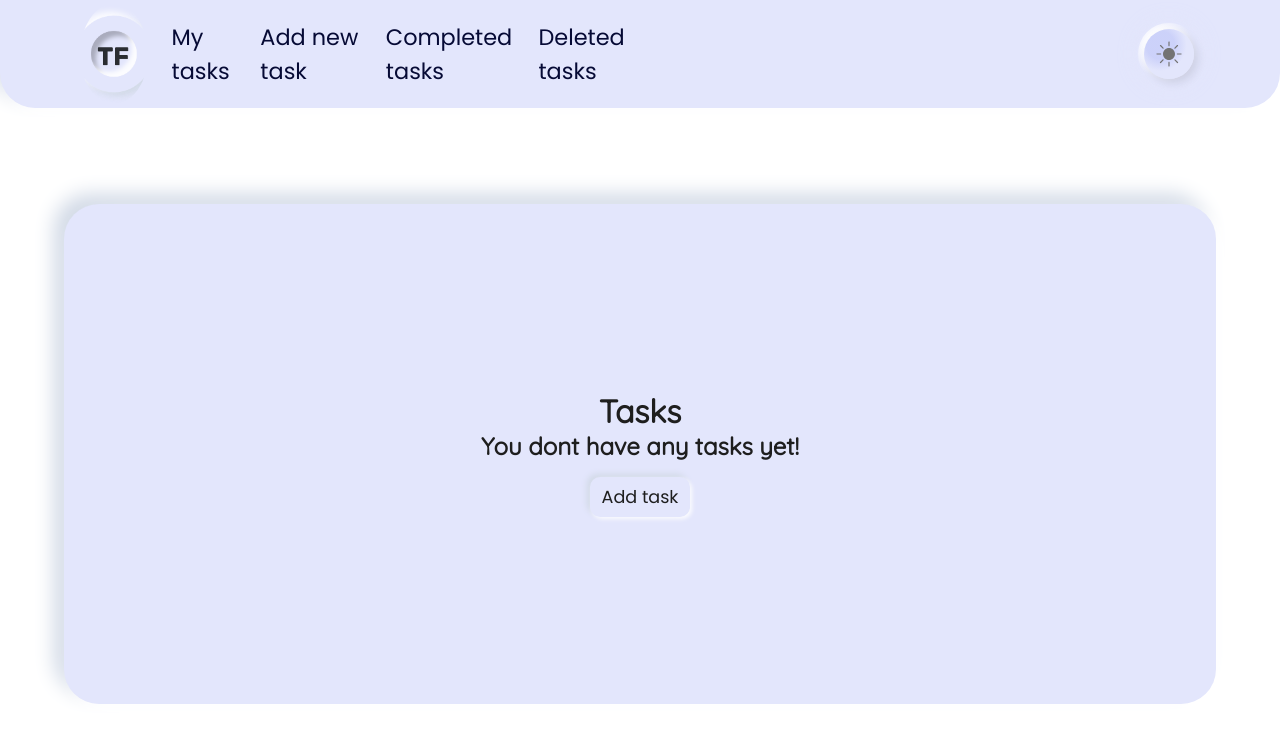
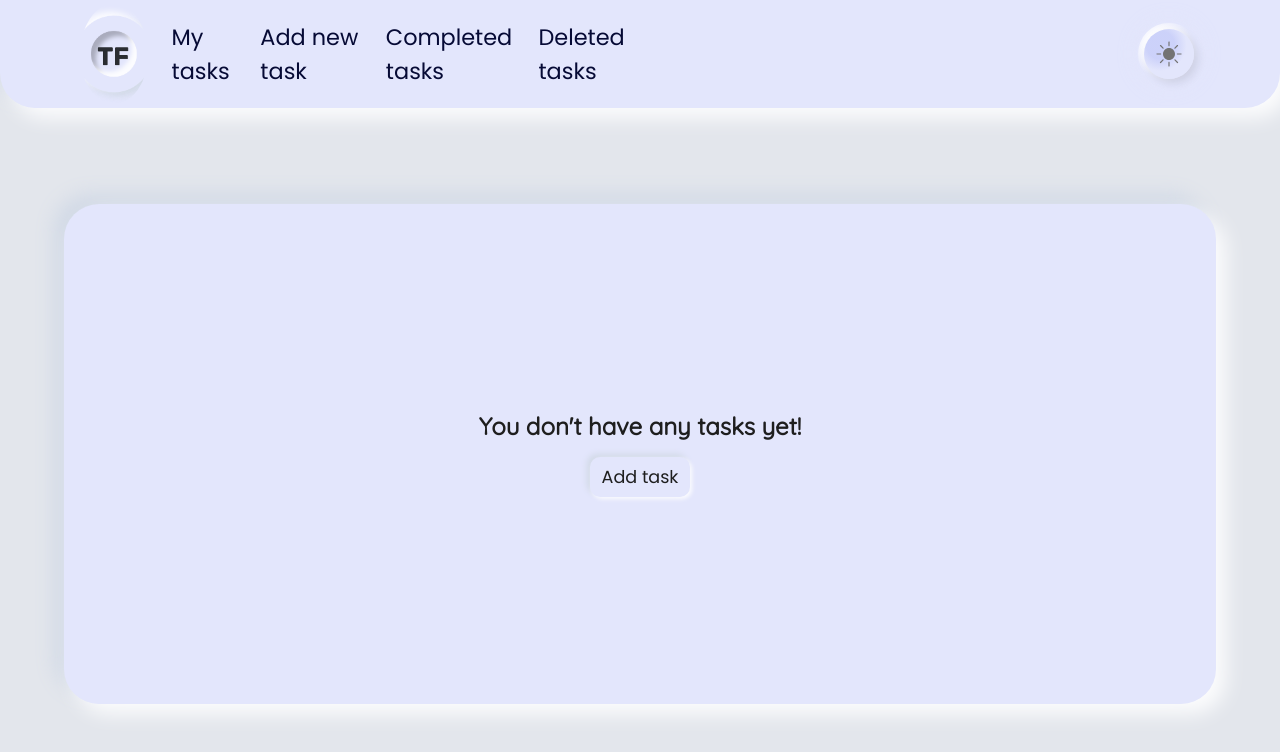
Before and after one commit to vlad113chepurko/Taskify, a React (Vite) app: page /tasks in a window 1280 px wide. Shown: the top 752 px of the page. Built offline with nearby package versions, Linux system fonts and the light colour scheme.

Commit message:
Added localstorage

```diff
--- /dev/null
+++ b/src/components/TaskItem.tsx
@@ -0,0 +1,45 @@
+import '@pages/todo/styles/_Tasks.scss';
+import { useEffect } from 'react';
+import useTasksStore from "@store/useTasksStore";
+import { useNavigate } from 'react-router-dom';
+
+const TaskItem = () => {
+  const { setTasks, removeTask, tasks } = useTasksStore();
+  const navigate = useNavigate();
+
+  useEffect(() => {
+    const tasksFromStorage = localStorage.getItem("tasks");
+
+    if (tasksFromStorage) {
+      const parsedTasks = JSON.parse(tasksFromStorage);
+      setTasks(parsedTasks);
+    }
+  }, []);
+
+
+  return (
+    <div className='tasks__container'>
+      {tasks.length > 0 ? (
+        tasks.map((task) => (
+          <div
+            key={task.id}
+            className='tasks__items-wrapper'
+          >
+            <div className='tasks__item'>
+              <input type="checkbox" />
+              <h3>{task.title}</h3>
+            </div>
+            <button onClick={() => removeTask(task.id)}>Remove</button>
+          </div>
+        ))
+      ) : (
+        <div className='tasks__list'>
+          <h2>You don't have any tasks yet!</h2>
+        </div>
+      )}
+      <button onClick={() => navigate('/add')}>Add task</button>
+    </div>
+  );
+};
+
+export default TaskItem;
--- a/src/pages/todo/NewTask.tsx
+++ b/src/pages/todo/NewTask.tsx
@@ -2,20 +2,21 @@ import './styles/_Tasks.scss';
 import { useForm } from 'react-hook-form';
 import { yupResolver } from '@hookform/resolvers/yup';
 import {nanoid} from 'nanoid';
+import { useNavigate } from 'react-router-dom';
 import type { TaskFormData } from "../../types/Todo";
 import type { Task } from "../../types/Todo";
 import useModalStore from "@store/useModalStore";
 import ModalWindow from "@components/ModalWindow";
 import useTasksStore from "@store/useTasksStore";
 import * as yup from 'yup';
+import {useEffect} from "react";
 
 const scheme = yup.object({
   title: yup.string().required("Title is required"),
-  description: yup.string().required("Description is required"),
 })
 
 const NewTask = () => {
-  const setTasks = useTasksStore((state) => state.setTasks);
+  const { setTasks, tasks  } = useTasksStore();
   const {
     register,
     handleSubmit,
@@ -24,16 +25,28 @@ const NewTask = () => {
     resolver: yupResolver(scheme),
   })
 
+  const navigate = useNavigate();
+
   const { setModal, visible }  = useModalStore();
+
+  useEffect (() => {
+    setModal("", false);
+  }, [])
 
   const onSubmit = (data: TaskFormData) => {
     const newTask: Task = {
       ...data,
       id: nanoid(),
-    }
-    setTasks([newTask])
-    setModal("New to-do was added!", true );
-  }
+    };
+
+    const updatedTasks = [...tasks, newTask];
+    setTasks(updatedTasks);
+    localStorage.setItem('tasks', JSON.stringify(updatedTasks));
+
+    setModal("New to-do was added!", true);
+    navigate("/tasks");
+  };
+
 
   return (
     <div className="tasks__wrapper">
@@ -42,18 +55,11 @@ const NewTask = () => {
           New Task
         </h1>
         <section className={"tasks__form-section"}>
-          <label htmlFor="title">{errors.title?.message || "Enter title"}</label>
+          <label htmlFor="title">{errors.title?.message || "Enter task"}</label>
           <input
             id="title"
             className={errors.title && 'error__input'}
             {...register('title')} />
-        </section>
-        <section className={"tasks__form-section"}>
-          <label htmlFor="description">{errors.description?.message || "Enter description"}</label>
-          <input
-            id="description"
-            className={errors.description && 'error__input'}
-            {...register('description')} />
         </section>
         <button type="submit">Add task</button>
         {visible && (
--- a/src/pages/todo/Tasks.tsx
+++ b/src/pages/todo/Tasks.tsx
@@ -1,34 +1,12 @@
 import "./styles/_Tasks.scss";
-import { useNavigate } from "react-router-dom";
-import useTasksStore from "@store/useTasksStore";
+import TaskItem from '@components/TaskItem';
 
 const Tasks = () => {
-  const tasks = useTasksStore((state) => state.tasks);
-  const navigate = useNavigate();
   return (
     <div className={"tasks__wrapper"}>
-      <div className={"tasks__container"}>
-        <h1>Tasks</h1>
-        {tasks.length > 0 ? (
-          tasks.map((task) => {
-            return (
-              <div key={task.id}>
-                <h3>{task.title}</h3>
-                <p>{task.description}</p>
-              </div>
-            )
-          })
-        ) : (
-          <div className={"tasks__list"}>
-            <h2>
-              You dont have any tasks yet!
-            </h2>
-            <button onClick={() => navigate('/add')}>Add task</button>
-          </div>
-        )}
-      </div>
+     <TaskItem />
     </div>
-  );
+  )
 };
 
 export default Tasks;
--- a/src/pages/todo/styles/_tasks-wrapper.scss
+++ b/src/pages/todo/styles/_tasks-wrapper.scss
@@ -16,11 +16,16 @@
   height: auto;
   @include flex-center(column);
   gap: 1rem;
+
+  h2  {
+    margin-bottom: 1rem;
+  }
 }
 
 .tasks__container {
   width: 90%;
-  height: 500px;
+  min-height: 500px;
+  height: auto;
   @include flex-center(column);
 
   border-radius: 35px;
@@ -28,9 +33,42 @@
   padding: 1rem;
 }
 
+.tasks__items-wrapper {
+  @include flex-between(row);
+  width: 100%;
+  height: auto;
+
+  border-radius: 15px;
+
+  margin-bottom: 1rem;
+  padding: 1rem;
+
+  .tasks__item {
+    @include flex-left-center(row);
+    width: 200px;
+    gap: 1rem;
+    border: 1px solid red;
+
+    h3 {
+      font-size: 1.4rem;
+    }
+
+
+    input[type="checkbox"] {
+      width: 30px;
+      height: 30px;
+    }
+  }
+}
+
 html.light {
   .tasks__container {
     @include box-shadow-light;
+    background-color: $bg-block;
+  }
+
+  .tasks__items-wrapper {
+    @include input-shadow-light;
     background-color: $bg-block;
   }
 }
@@ -40,4 +78,8 @@ html.dark {
   .tasks__container {
     @include box-shadow-dark;
   }
+
+  .tasks__items-wrapper {
+    @include input-shadow-dark;
+  }
 }
--- a/src/store/useTasksStore.tsx
+++ b/src/store/useTasksStore.tsx
@@ -4,12 +4,18 @@ import type { Task } from '../types/Todo';
 interface TasksStore {
   tasks: Task[];
   setTasks: (tasks: Task[]) => void;
+  removeTask: (id: string) => void;
 }
 
 const useTasksStore =
-  create<TasksStore>((set) => ({
+  create<TasksStore>((set, get) => ({
   tasks: [],
   setTasks: (tasks) => set({ tasks }),
+  removeTask: (id: string) => {
+   const filterTasks = get().tasks.filter((task) => task.id !== id);
+   set({tasks: filterTasks});
+   localStorage.setItem('tasks', JSON.stringify(filterTasks));
+  },
 }));
 
 export default useTasksStore;
--- a/src/styles/index.css
+++ b/src/styles/index.css
@@ -36,7 +36,6 @@ h1, h2, h3, h4, h5, h6 {
 
 body {
   height: 100dvh;
-  background-color: #FFF;
   color: #f9f9f9;
   transition: background-color 0.5s;
 }
@@ -85,7 +84,7 @@ html.dark .header__circle-bottom {
   background: radial-gradient(70.09% 70.09% at 33% 32%, rgb(74, 79, 87) 15.38%, rgb(35, 38, 41) 74.52%);
 }
 html.light body {
-  background-color: #FFF;
+  background-color: #E3E6EC;
   color: #1e1e1e;
   transition: background-color 0.5s;
 }
--- a/src/styles/index.scss
+++ b/src/styles/index.scss
@@ -33,7 +33,6 @@ h1, h2, h3, h4, h5, h6 {
 
 body {
   height: 100dvh;
-  background-color: $white;
   color: $text-dark;
   transition: background-color 0.5s;
 }
@@ -94,7 +93,7 @@ html.dark {
 
 html.light {
   body {
-    background-color: $white;
+    background-color: $bg-light;
     color: $text-light;
     transition: background-color 0.50s;
   }
--- a/src/types/Todo.ts
+++ b/src/types/Todo.ts
@@ -1,6 +1,5 @@
 export type TaskFormData = {
   title: string;
-  description: string;
 }
 
 export type Task = TaskFormData & {
```
Also changed, not shown: 1 other file (tests, documents, lock files or other folders).
